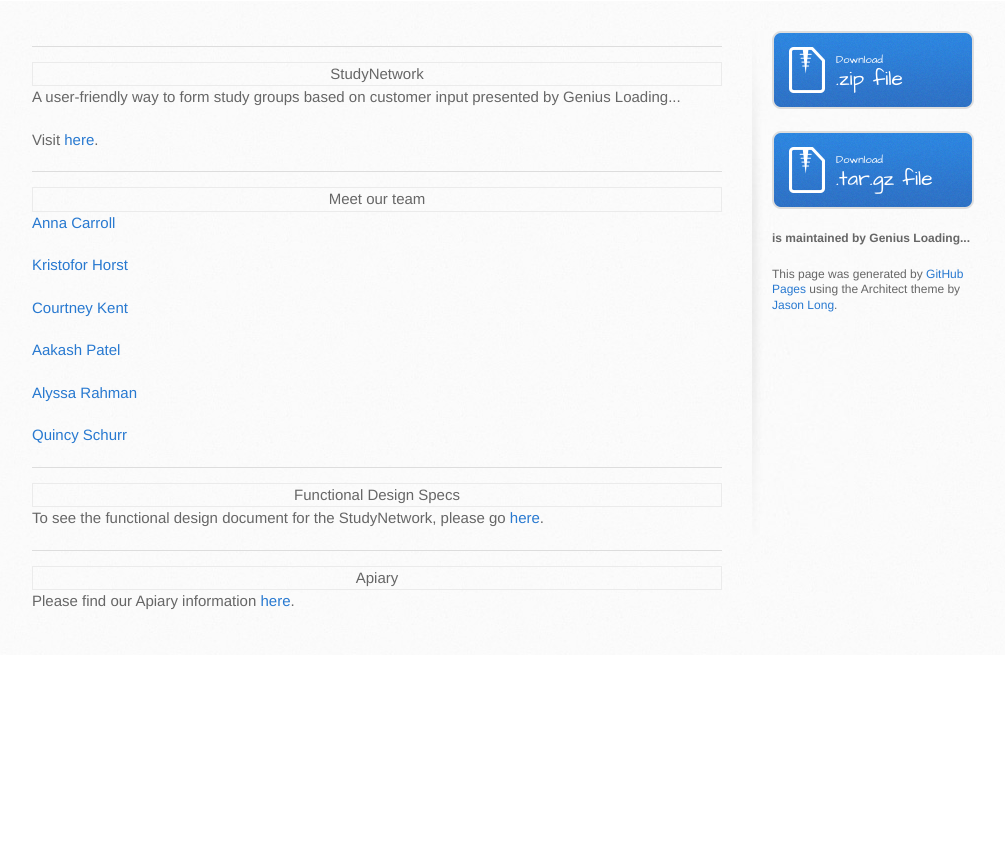
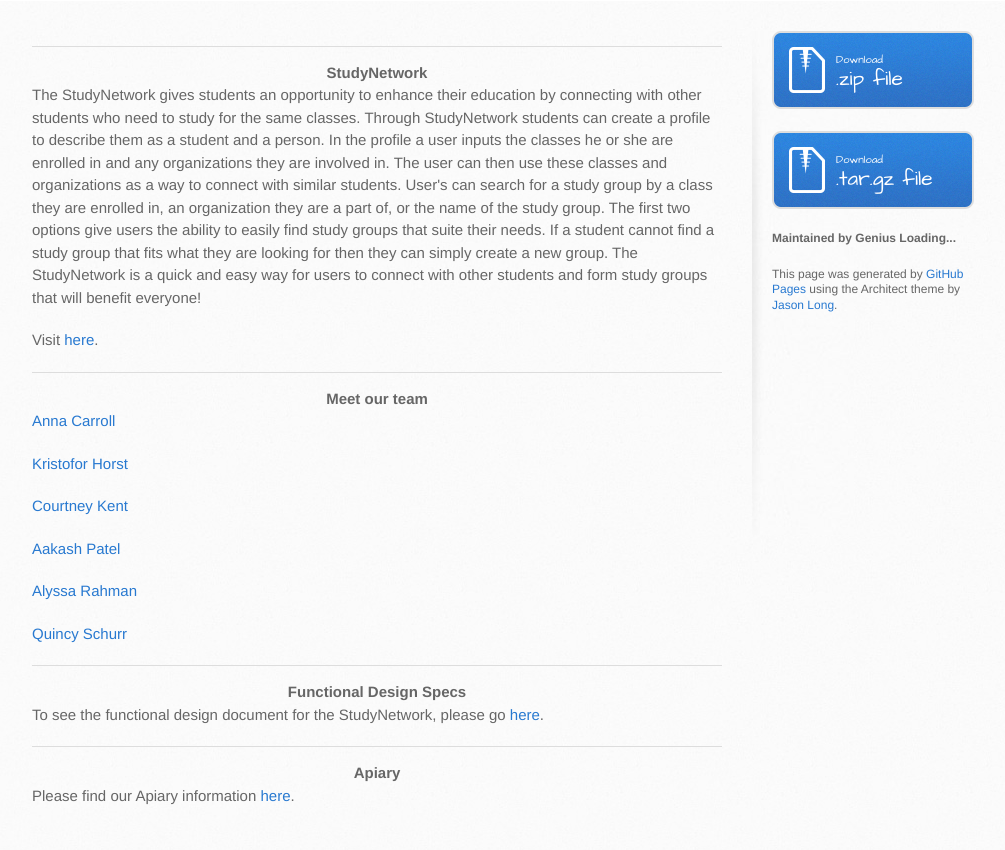
Before and after one commit to AlyssaR/StudyNetwork, a PHP site: page / in a window 1280 px wide. Shown: the part 235-1085 px from the top of the page, without its empty margins (138-1143 px from the left). Before the commit the page ends 845 px from the top, so only its background shows below. Run offline with PHP 8.4, Linux system fonts and the light colour scheme; lists and menus that the app fills with data are empty.

Commit message:
completed content

```diff
--- a/index.html
+++ b/index.html
@@ -19,7 +19,7 @@
   <body>
     <header>
       <div class="inner">
-        <h1>StudyNetwork</h1>
+        <h1><a href="http://52.11.49.213/StudyNetwork/" style="color:white">StudyNetwork</a></h1>
         <h2>A user-friendly way to form study groups based on customer input</h2>
         <a href="https://github.com/AlyssaR/StudyNetwork/" class="button">View on Github</a>
       </div>
@@ -40,7 +40,7 @@
 </tbody>
 </table>
 
-<p>A user-friendly way to form study groups based on customer input presented by Genius Loading...</p>
+<p>The StudyNetwork gives students an opportunity to enhance their education by connecting with other students who need to study for the same classes. Through StudyNetwork students can create a profile to describe them as a student and a person. In the profile a user inputs the classes he or she are enrolled in and any organizations they are involved in. The user can then use these classes and organizations as a way to connect with similar students. User's can search for a study group by a class they are enrolled in, an organization they are a part of, or the name of the study group. The first two options give users the ability to easily find study groups that suite their needs. If a student cannot find a study group that fits what they are looking for then they can simply create a new group. The StudyNetwork is a quick and easy way for users to connect with other students and form study groups that will benefit everyone! </p>
 
 <p>Visit <a href="http://52.11.49.213/StudyNetwork/">here</a>.</p>
 
@@ -101,7 +101,7 @@
             .tar.gz file
           </a>
 
-          <p class="repo-owner"><a href="https://github.com/AlyssaR/StudyNetwork"></a> is maintained by Genius Loading...</p>
+          <p class="repo-owner"><a href="https://github.com/AlyssaR/StudyNetwork"></a> Maintained by Genius Loading...</p>
 
           <p>This page was generated by <a href="https://pages.github.com">GitHub Pages</a> using the Architect theme by <a href="https://twitter.com/jasonlong">Jason Long</a>.</p>
         </aside>
--- a/stylesheets/stylesheet.css
+++ b/stylesheets/stylesheet.css
@@ -589,11 +589,11 @@ hr {
 
 table {
   width: 100%;
-  border: 1px solid #ebebeb;
+  /*border: 1px solid #ebebeb; */
 }
 
 th {
-  font-weight: 500;
+  font-weight: 300000;
 }
 
 td {
```
Also changed, not shown: images/octocat-icon1.png (renamed from images/octocat-icon.png).
